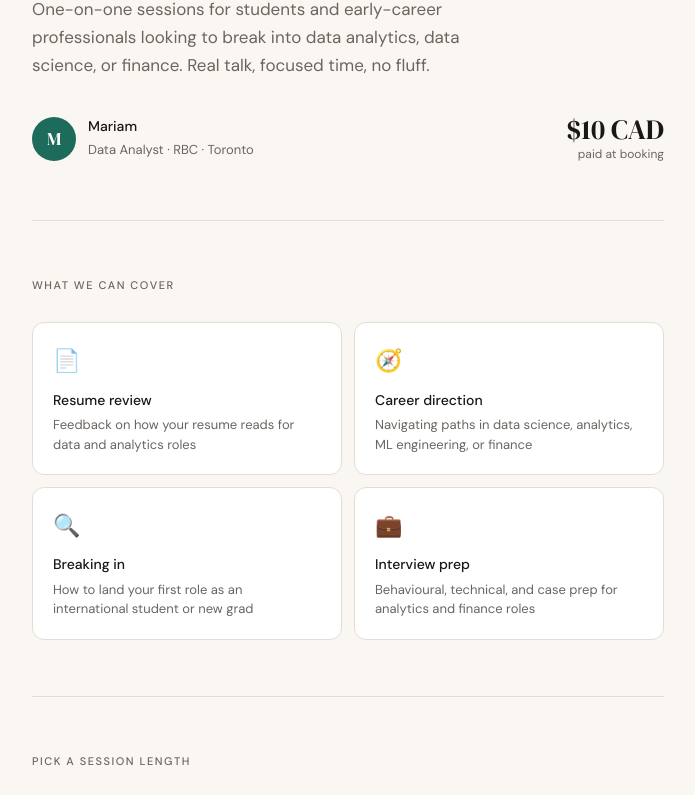
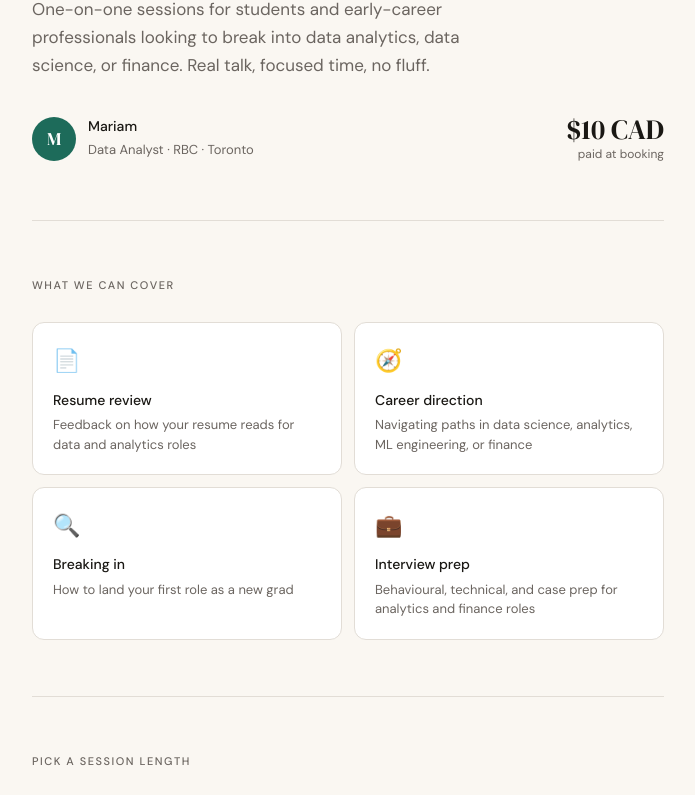
Before and after one commit to mariamwalaa/Mariam-CC, a plain HTML site: page index.html in a window 1280 px wide. Shown: the part 265-1060 px from the top of the page, without its empty margins (292-987 px from the left). Drawn offline with Linux system fonts and the light colour scheme.

Commit message:
Update index.html

```diff
--- a/index.html
+++ b/index.html
@@ -368,7 +368,7 @@
       <div class="topic-card">
         <span class="topic-icon">🔍</span>
         <h3>Breaking in</h3>
-        <p>How to land your first role as an international student or new grad</p>
+        <p>How to land your first role as a new grad</p>
       </div>
       <div class="topic-card">
         <span class="topic-icon">💼</span>
```
